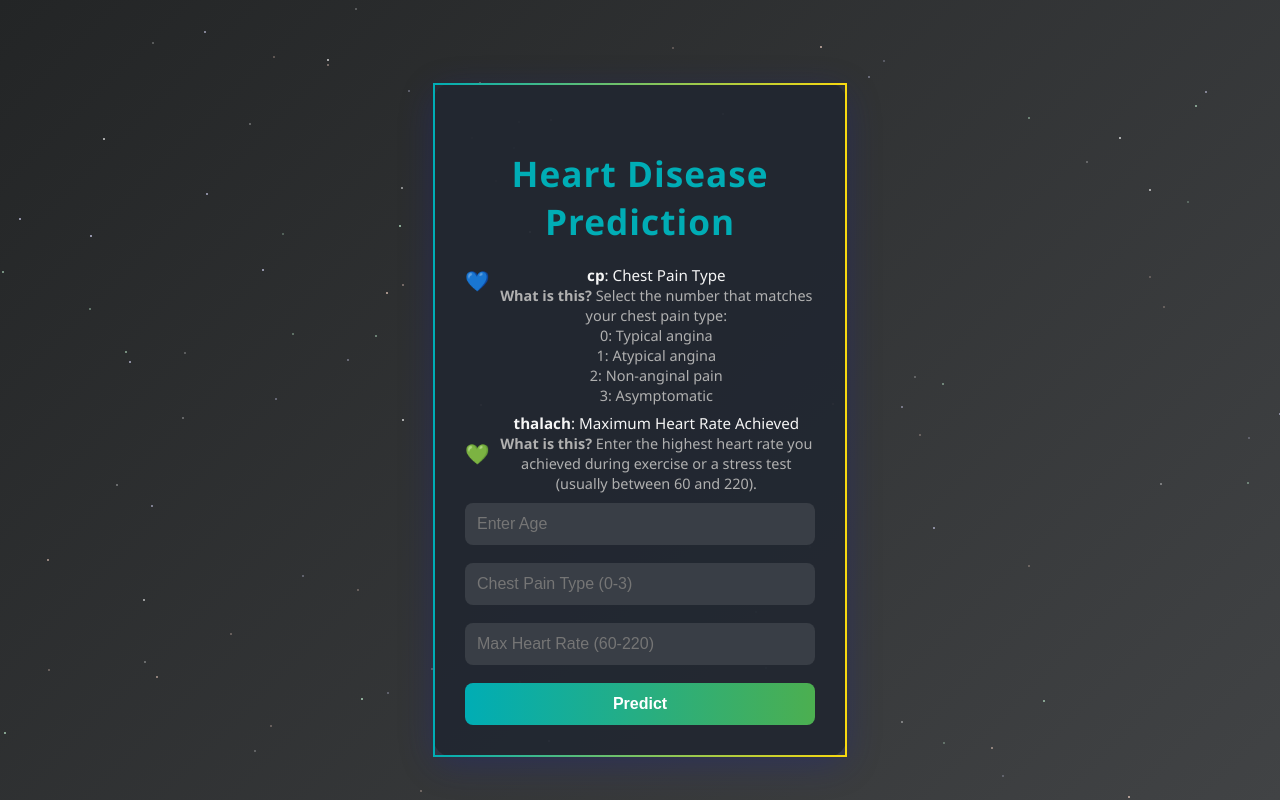
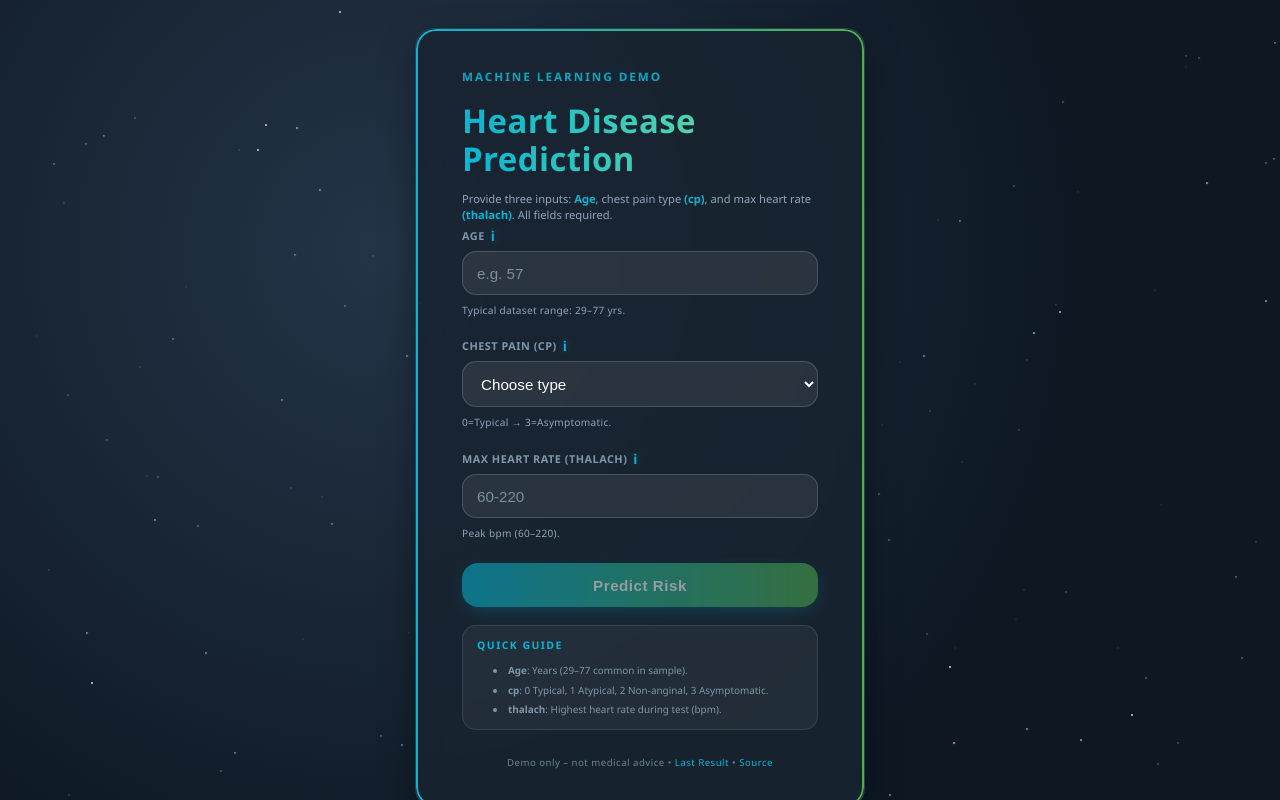
Before and after one commit to Priyanshusahay12222301/heart_Disease_Prediction, a Flask app: page / in a window 1280 px wide. Run offline with Flask 3, Linux system fonts and the light colour scheme; parts of the project's set-up code (start-up, migrations or seed data) failed here and were passed over.

Commit message:
Improve index guidance clarity; enhance form UX; adjust styles

```diff
--- a/heart disease predictor/templates/index.html
+++ b/heart disease predictor/templates/index.html
@@ -1,246 +1,122 @@
 <!DOCTYPE html>
 <html lang="en">
 <head>
-    <meta charset="UTF-8">
-    <meta name="viewport" content="width=device-width, initial-scale=1.0">
+    <meta charset="UTF-8" />
+    <meta name="viewport" content="width=device-width,initial-scale=1.0" />
     <title>Heart Disease Prediction</title>
     <style>
-        .info {
-            font-size: 0.95rem;
-            color: #b0b0b0;
-            margin-bottom: 10px;
-        }
-        .info-row {
-            display: flex;
-            align-items: flex-start;
-            gap: 8px;
-            margin-bottom: 8px;
-            animation: fadeIn 1s;
-        }
-        .info-row:last-child {
-            align-items: center;
-        }
-        .info-icon {
-            font-size: 1.3em;
-            margin-top: 2px;
-        }
-        .info-cp {
-            color: #00adb5;
-        }
-        .info-thalach {
-            color: #f8d90f;
-        }
-        .info-label {
-            color: #f5f5f5;
-            font-weight: 500;
-        }
-        .info-desc {
-            font-size: 0.95em;
-            color: #b0b0b0;
-            margin-top: 2px;
-        }
-        @keyframes fadeIn {
-            from { opacity: 0; transform: translateY(10px); }
-            to { opacity: 1; transform: translateY(0); }
-        }
-        .card {
-            background: rgba(34, 40, 49, 0.97);
-            box-shadow: 0 8px 32px 0 rgba(31, 38, 135, 0.37);
-            border-radius: 20px;
-            padding: 40px 30px 30px 30px;
-            max-width: 370px;
-            width: 100%;
-            margin-top: 40px;
-            text-align: center;
-            border: 2px solid;
-            border-image: linear-gradient(90deg, #00adb5 0%, #f8d90f 100%) 1;
-            transition: box-shadow 0.3s;
-        }
-        .card:hover {
-            box-shadow: 0 12px 40px 0 rgba(31, 38, 135, 0.55);
-        }
-        body {
-            margin: 0;
-            padding: 0;
-            font-family: 'Segoe UI', Arial, sans-serif;
-            background: linear-gradient(135deg, #232526 0%, #414345 100%);
-            color: #f5f5f5;
-            min-height: 100vh;
-            overflow: hidden;
-        }
-
-        .stars {
-            width: 100vw;
-            height: 100vh;
-            position: fixed;
-            top: 0;
-            left: 0;
-            z-index: 0;
-        }
-
-        .star {
-            position: absolute;
-            width: 2px;
-            height: 2px;
-            background: white;
-            border-radius: 50%;
-            animation: twinkle 2s infinite ease-in-out;
-        }
-
-        @keyframes twinkle {
-            0%, 100% { opacity: 0.8; }
-            50% { opacity: 0.3; }
-        }
-
-        .container {
-            position: relative;
-            z-index: 1;
-            display: flex;
-            flex-direction: column;
-            align-items: center;
-            justify-content: center;
-            min-height: 100vh;
-        }
-
-        .card {
-            background: rgba(34, 40, 49, 0.95);
-            box-shadow: 0 8px 32px 0 rgba(31, 38, 135, 0.37);
-            border-radius: 20px;
-            padding: 40px 30px 30px 30px;
-            max-width: 350px;
-            width: 100%;
-            margin-top: 40px;
-            text-align: center;
-        }
-
-        h1 {
-            font-size: 2.2rem;
-            font-weight: 700;
-            margin-bottom: 20px;
-            color: #00adb5;
-            letter-spacing: 1px;
-        }
-
-        form {
-            display: flex;
-            flex-direction: column;
-            gap: 18px;
-        }
-
-        input {
-            padding: 12px;
-            border: none;
-            border-radius: 8px;
-            background: #393e46;
-            color: #f5f5f5;
-            font-size: 1rem;
-            transition: background 0.2s;
-        }
-        input:focus {
-            background: #222831;
-            outline: none;
-        }
-
-        button {
-            background: linear-gradient(90deg, #00adb5 0%, #4CAF50 100%);
-            color: white;
-            padding: 12px 0;
-            border: none;
-            border-radius: 8px;
-            font-size: 1rem;
-            font-weight: 600;
-            cursor: pointer;
-            transition: background 0.2s;
-        }
-        button:hover {
-            background: linear-gradient(90deg, #4CAF50 0%, #00adb5 100%);
-        }
-
-        .info {
-            font-size: 0.95rem;
-            color: #b0b0b0;
-            margin-bottom: 10px;
-        }
-
-        h2 {
-            margin-top: 25px;
-            color: #f8d90f;
-            font-size: 1.2rem;
-            font-weight: 600;
-        }
+        *{box-sizing:border-box;margin:0;padding:0}
+        body{font-family:"Segoe UI",Arial,sans-serif;min-height:100vh;background:radial-gradient(circle at 30% 30%,#243447,#0d1823 65%);color:#eef3f7;overflow:hidden;display:flex;align-items:center;justify-content:center;padding:28px}
+        /* Stars */
+        .stars{position:fixed;inset:0;z-index:0;}
+        .star{position:absolute;width:2px;height:2px;background:#ffffff;border-radius:50%;opacity:.8;animation:twinkle 2.6s linear infinite}
+        .star.dim{animation-duration:3.4s;opacity:.45}
+        @keyframes twinkle{0%,100%{transform:scale(1);opacity:.9}50%{transform:scale(.5);opacity:.25}}
+        /* Card */
+        .card{position:relative;z-index:1;width:100%;max-width:450px;padding:40px 46px 38px;border-radius:20px;background:rgba(24,36,48,.88);-webkit-backdrop-filter:blur(14px);backdrop-filter:blur(14px);border:1px solid rgba(255,255,255,0.12);box-shadow:0 14px 38px -8px rgba(0,0,0,.55)}
+        .card:before{content:"";position:absolute;inset:0;padding:2px;border-radius:20px;background:linear-gradient(90deg,#06b6d4,#4caf50);-webkit-mask:linear-gradient(#000 0 0) content-box,linear-gradient(#000 0 0);mask:linear-gradient(#000 0 0) content-box,linear-gradient(#000 0 0);-webkit-mask-composite:xor;mask-composite:exclude;pointer-events:none}
+        h1{font-size:2.05rem;line-height:1.15;margin:0 0 8px;font-weight:700;letter-spacing:.5px;background:linear-gradient(90deg,#06b6d4,#7be495);-webkit-background-clip:text;background-clip:text;color:transparent}
+        .subtitle{font-size:.73rem;letter-spacing:2px;font-weight:600;text-transform:uppercase;color:#06b6d4;margin-bottom:18px;opacity:.9}
+        form{display:flex;flex-direction:column;gap:20px;margin-top:4px}
+        .field{display:flex;flex-direction:column;gap:6px;position:relative}
+        label{font-size:.68rem;letter-spacing:.5px;font-weight:600;text-transform:uppercase;color:#7f97aa;display:flex;align-items:center;gap:6px}
+        label .info-icon{cursor:help;font-size:.85rem;color:#06b6d4;filter:drop-shadow(0 0 4px rgba(6,182,212,.4))}
+        input,select{padding:13px 14px 12px;border-radius:14px;border:1px solid rgba(255,255,255,0.16);background:rgba(255,255,255,0.08);color:#fff;font-size:.95rem;transition:border .25s,background .25s,box-shadow .25s}
+        input:focus,select:focus{outline:none;border-color:#06b6d4;box-shadow:0 0 0 3px rgba(6,182,212,.35);background:rgba(255,255,255,0.12)}
+        ::placeholder{color:#7b8d9e}
+        select option{color:#0d1823}
+        .field-desc{font-size:.63rem;line-height:1.25;color:#90a6b8;margin-top:3px;letter-spacing:.3px}
+        .inline-badge{display:inline-block;padding:2px 6px;border-radius:10px;background:rgba(255,255,255,0.1);font-size:.55rem;letter-spacing:.5px;margin-left:4px}
+        .tips{margin-top:18px;display:grid;gap:8px;font-size:.62rem;line-height:1.35;color:#7f97aa;background:rgba(255,255,255,0.05);border:1px solid rgba(255,255,255,0.1);padding:12px 14px;border-radius:14px}
+        .tips h2{margin:0 0 4px;font-size:.65rem;text-transform:uppercase;letter-spacing:1.5px;color:#06b6d4}
+        button{margin-top:4px;padding:14px 0 13px;border:none;border-radius:16px;font-size:.95rem;font-weight:600;letter-spacing:.5px;cursor:pointer;background:linear-gradient(90deg,#06b6d4,#4caf50);color:#fff;box-shadow:0 6px 20px -6px rgba(6,182,212,.55);transition:transform .25s,box-shadow .25s}
+        button:hover{transform:translateY(-3px);box-shadow:0 10px 28px -6px rgba(6,182,212,.65)}
+        button:active{transform:translateY(-1px)}
+        .helper{margin-top:14px;font-size:.7rem;line-height:1.35;color:#90a6b8}
+        .helper strong{color:#06b6d4;font-weight:600}
+        .prediction{margin-top:18px;font-size:.9rem;font-weight:600;text-align:center;color:#f8d90f}
+        .foot{margin-top:26px;font-size:.6rem;text-align:center;color:#6f8597;letter-spacing:.5px}
+        .foot a{color:#06b6d4;text-decoration:none}
+        .foot a:hover{text-decoration:underline}
+        @media (max-width:520px){.card{padding:34px 30px 30px}h1{font-size:1.85rem}}
     </style>
 </head>
 <body>
-    <!-- Star Animation Layer -->
     <div class="stars" id="stars"></div>
-    <div class="container">
     <div class="card">
+        <div class="subtitle">Machine Learning Demo</div>
         <h1>Heart Disease Prediction</h1>
-            <div class="info">
-                <div class="info-row">
-                    <span class="info-icon info-cp" title="Chest Pain Type">&#128153;</span>
-                    <div>
-                        <span class="info-label"><b>cp</b>: Chest Pain Type</span><br>
-                        <span class="info-desc">
-                            <b>What is this?</b> Select the number that matches your chest pain type:<br>
-                            <span title="Typical angina: Chest pain related to decreased blood supply to the heart">0: Typical angina</span><br>
-                            <span title="Atypical angina: Chest pain not related to heart">1: Atypical angina</span><br>
-                            <span title="Non-anginal pain: Chest pain not related to angina">2: Non-anginal pain</span><br>
-                            <span title="Asymptomatic: No chest pain">3: Asymptomatic</span>
-                        </span>
+            <div class="helper">Provide three inputs: <strong>Age</strong>, chest pain type <strong>(cp)</strong>, and max heart rate <strong>(thalach)</strong>. All fields required.</div>
+            <form action="/predict" method="POST" novalidate aria-describedby="form-tips">
+                <div class="field">
+                    <label for="age">Age <span class="info-icon" title="Patient age in completed years.">ℹ</span></label>
+                    <input id="age" name="age" type="number" inputmode="numeric" min="1" max="120" placeholder="e.g. 57" required aria-required="true" />
+                <div class="field-desc">Typical dataset range: 29–77 yrs.</div>
                 </div>
+                <div class="field">
+                    <label for="cp">Chest Pain (cp) <span class="info-icon" title="Categorical: type of chest pain experienced.">ℹ</span></label>
+                    <select id="cp" name="cp" required aria-required="true">
+                        <option value="" disabled selected>Choose type</option>
+                        <option value="0">0 – Typical angina</option>
+                        <option value="1">1 – Atypical angina</option>
+                        <option value="2">2 – Non‑anginal pain</option>
+                        <option value="3">3 – Asymptomatic</option>
+                    </select>
+                <div class="field-desc">0=Typical → 3=Asymptomatic.</div>
                 </div>
-                <div class="info-row">
-                    <span class="info-icon info-thalach" title="Maximum Heart Rate Achieved">&#128154;</span>
-                    <div>
-                        <span class="info-label"><b>thalach</b>: Maximum Heart Rate Achieved</span><br>
-                        <span class="info-desc">
-                            <b>What is this?</b> Enter the highest heart rate you achieved during exercise or a stress test (usually between 60 and 220).
-                        </span>
+                <div class="field">
+                    <label for="thalach">Max Heart Rate (thalach) <span class="info-icon" title="Maximum heart rate achieved during stress test.">ℹ</span></label>
+                    <input id="thalach" name="thalach" type="number" inputmode="numeric" min="60" max="220" placeholder="60-220" required aria-required="true" />
+                <div class="field-desc">Peak bpm (60–220).</div>
                 </div>
+                <button type="submit" id="submitBtn" disabled>Predict Risk</button>
+            </form>
+                <div class="tips" id="form-tips" aria-live="polite">
+                    <h2>Quick Guide</h2>
+                    <ul style="margin:0;padding-left:16px;display:grid;gap:6px;list-style:disc inside;font-size:.62rem;">
+                        <li><strong>Age</strong>: Years (29–77 common in sample).</li>
+                        <li><strong>cp</strong>: 0 Typical, 1 Atypical, 2 Non‑anginal, 3 Asymptomatic.</li>
+                        <li><strong>thalach</strong>: Highest heart rate during test (bpm).</li>
+                    </ul>
                 </div>
-            </div>
-            <form action="/predict" method="POST">
-                <input type="number" name="age" placeholder="Enter Age" min="1" max="120" required>
-                <input type="number" name="cp" placeholder="Chest Pain Type (0-3)" min="0" max="3" required>
-                <input type="number" name="thalach" placeholder="Max Heart Rate (60-220)" min="60" max="220" required>
-                <button type="submit">Predict</button>
-            </form>
             {% if prediction_text %}
-            <h2>{{ prediction_text }}</h2>
+                <div class="prediction">{{ prediction_text }}</div>
             {% endif %}
-        </div>
+        <div class="foot">Demo only – not medical advice • <a href="/result">Last Result</a> • <a href="https://github.com/Priyanshusahay12222301/heart_Disease_Prediction" target="_blank" rel="noopener">Source</a></div>
     </div>
         <script>
-        // JavaScript for Creating and Animating Stars
-        const starCount = 100;
-        const starsContainer = document.getElementById('stars');
-
-        function getRandomColor() {
-            const colors = ['#ffffff', '#ffddcc', '#ccffdd', '#ddddff'];
-            return colors[Math.floor(Math.random() * colors.length)];
+            // Star field generation
+            (function(){
+                const sc = document.getElementById('stars');
+                const COUNT = 120;
+                for (let i=0;i<COUNT;i++){
+                    const s=document.createElement('div');
+                    s.className='star'+(Math.random()>0.55?' dim':'');
+                    s.style.top=(Math.random()*100)+'vh';
+                    s.style.left=(Math.random()*100)+'vw';
+                    s.style.animationDelay=(Math.random()*3)+'s';
+                    sc.appendChild(s);
                 }
-
-        function createStars() {
-            for (let i = 0; i < starCount; i++) {
-                const star = document.createElement('div');
-                star.classList.add('star');
-                star.style.top = Math.random() * 100 + 'vh';
-                star.style.left = Math.random() * 100 + 'vw';
-                star.style.background = getRandomColor();
-                star.style.animationDuration = (Math.random() * 2 + 1) + 's';
-
-                // Change color periodically
-                setInterval(() => {
-                    star.style.background = getRandomColor();
-                }, 2000);
-
-                starsContainer.appendChild(star);
+            })();
+            // Real-time form completeness + basic range guard
+            const form = document.querySelector('form');
+            const submitBtn = document.getElementById('submitBtn');
+            const inputs = Array.from(form.querySelectorAll('input[required], select[required]'));
+            function validate(){
+                let valid = true;
+                inputs.forEach(el=>{
+                    el.style.borderColor='rgba(255,255,255,0.16)';
+                    if(!el.value){ valid=false; return; }
+                    if(el.id==='age' && (el.value<1 || el.value>120)){ valid=false; el.style.borderColor='#ff6363'; }
+                    if(el.id==='thalach' && (el.value<60 || el.value>220)){ valid=false; el.style.borderColor='#ff6363'; }
+                });
+                submitBtn.disabled = !valid;
+                submitBtn.style.opacity = valid ? '1' : '.55';
+                submitBtn.style.cursor = valid ? 'pointer' : 'not-allowed';
             }
-        }
-
-        // Initialize the stars
-        createStars();
+            form.addEventListener('input', validate);
+            validate();
+            form.addEventListener('submit', e=>{ if(submitBtn.disabled){ e.preventDefault(); validate(); } });
         </script>
 </body>
 </html>
```
Also changed, not shown: heart disease predictor/templates/result.html (+62 -1 lines), heart disease predictor/templates/base.html (added). Lines whose indentation alone changed are shown as unchanged.
